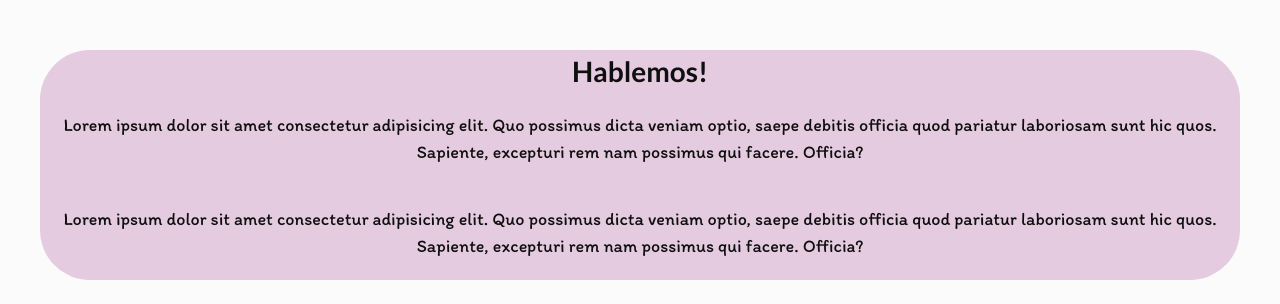
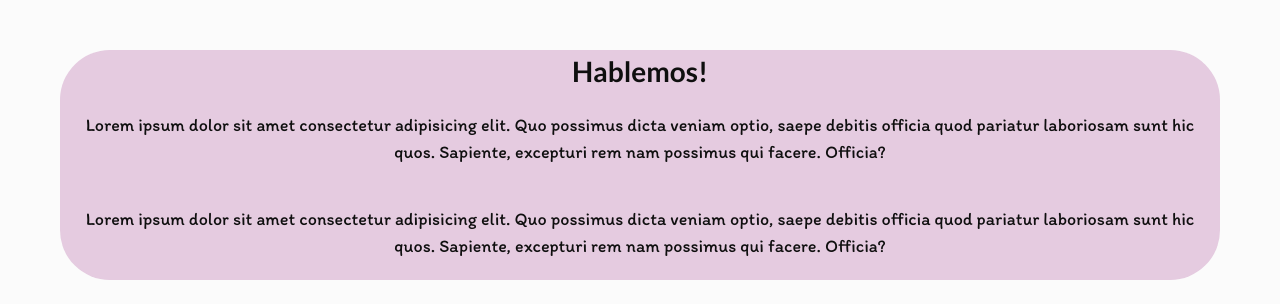
Before and after one commit to roberths1986/proyecto-1-cod-latam, a plain HTML site: page index.html in a window 1280 px wide. Shown: the part 1026-1330 px from the top of the page. Drawn offline with Linux system fonts and the light colour scheme.

Commit message:
nueva actualizacion

```diff
--- a/css/styles.css
+++ b/css/styles.css
@@ -133,11 +133,12 @@ h1 {
 
 /*Segunda seccion*/
 
-
 #contacto {
     display: flex;
     flex-direction: column;
     justify-content: center;
+    align-items: center;
+    margin: 0px 20px 0px 20px;
 }
 
 h2 {
```
